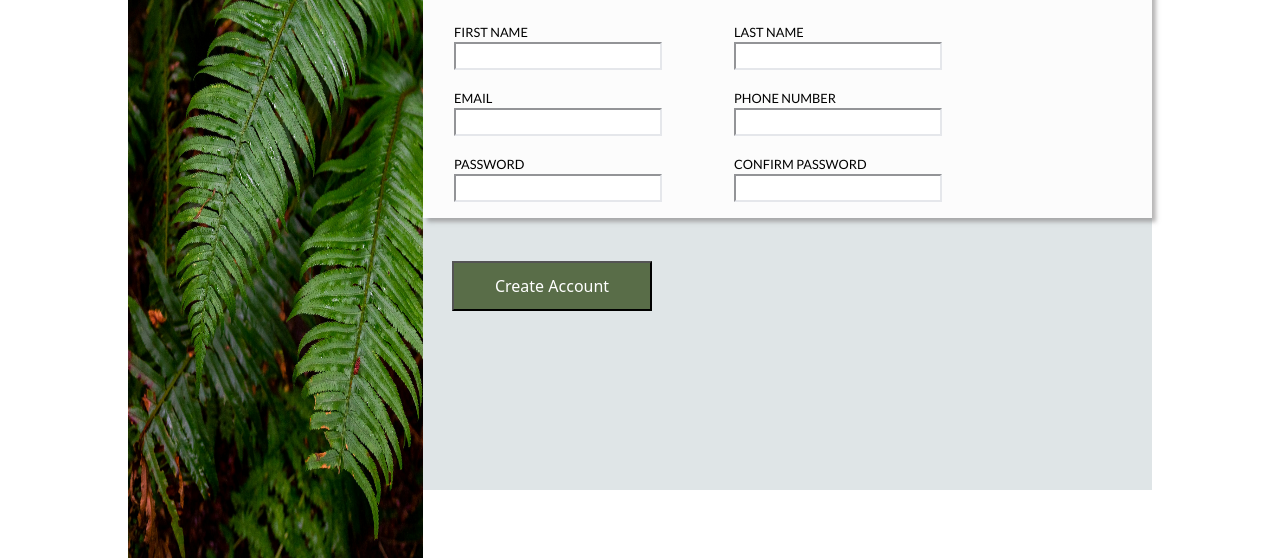
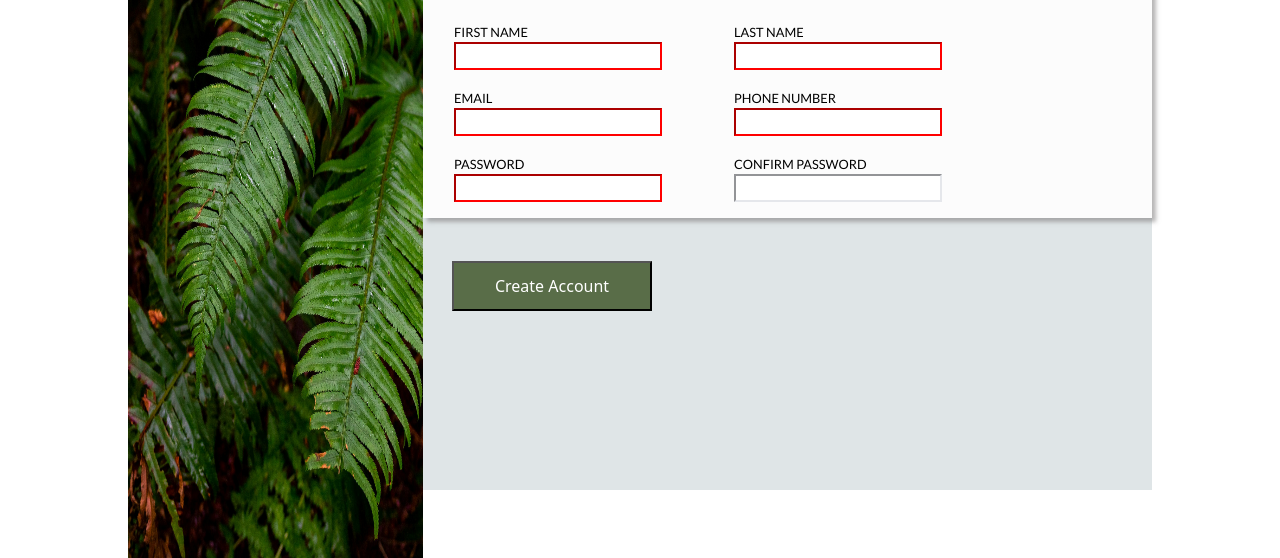
Before and after one commit to muhd09afiq/TOP-Sign-up-Form, a plain HTML site: page index.html in a window 1280 px wide. Shown: the part 242-800 px from the top of the page. Drawn offline with Linux system fonts and the light colour scheme.

Commit message:
chore form validation

```diff
--- a/index.html
+++ b/index.html
@@ -36,26 +36,26 @@
             <fieldset>
               <p>
                 <label for="firstName">FIRST NAME</label>
-                <input type="text" id="firstName" name="firstName" />
+                <input type="text" id="firstName" name="firstName" required/>
               </p>
               <p>
                 <label for="email">EMAIL</label>
-                <input type="email" id="email" name="email" />
+                <input type="email" id="email" name="email" required/>
               </p>
               <p>
                 <label for="password">PASSWORD</label>
-                <input type="password" id="password" name="password" />
+                <input type="password" id="password" name="password" required/>
               </p>
             </fieldset>
             <fieldset>
               <p>
                 <label for="lastName">LAST NAME</label>
-                <input type="text" id="lastName" name="lastName" />
+                <input type="text" id="lastName" name="lastName" required/>
               </p>
 
               <p>
                 <label for="phone">PHONE NUMBER</label>
-                <input type="tel" id="phone" name="phone" />
+                <input type="tel" id="phone" name="phone" required/>
               </p>
               <p>
                 <label for="confirmPassword">CONFIRM PASSWORD</label>
--- a/script.js
+++ b/script.js
@@ -0,0 +1 @@
+document.querySelector("form").reset();
--- a/style.css
+++ b/style.css
@@ -151,3 +151,7 @@ textarea {
   top: 20%;
   left: 25%;
 }
+
+input:invalid {
+  border-color: red;
+}
```
